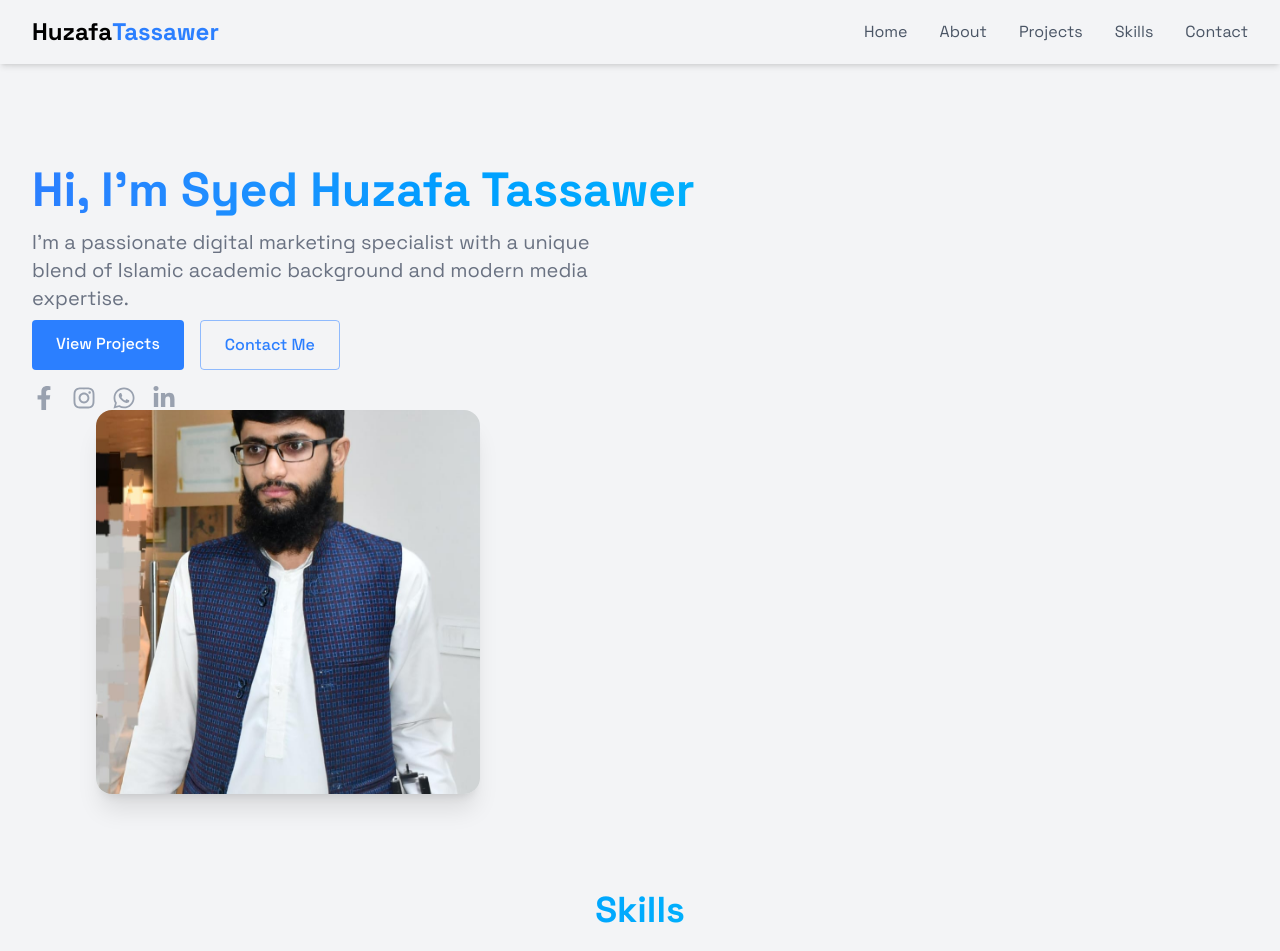
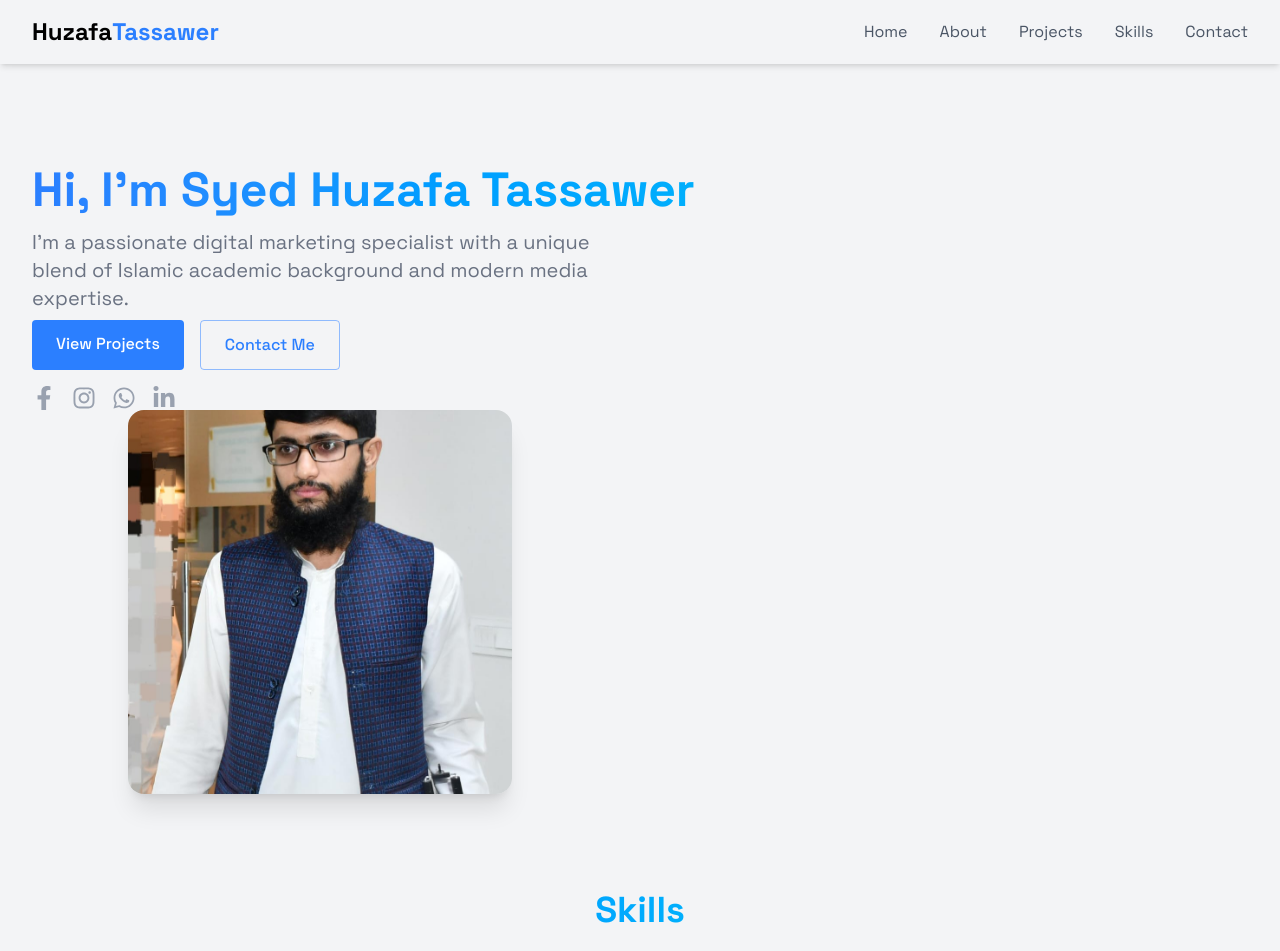
Before and after one commit to veiledcoder/huzafa-tassawer, a React (Vite) app: page / in a window 1280 px wide. Shown: the top 951 px of the page. Built offline with nearby package versions, Linux system fonts and the light colour scheme.

Commit message:
yaaaaaaaaaaaaaaaaaaar

```diff
--- a/src/components/sections/Home.jsx
+++ b/src/components/sections/Home.jsx
@@ -75,7 +75,7 @@ export const Home = () => {
 
       {/* Right Side - Image */}
       <motion.div
-        className="flex-1 max-w-xs sm:max-w-sm md:max-w-md lg:max-w-lg justify-center items-center pt-12 pl-16 pr-0 pb-12 mb-0 gap-x-0 md:pt-0"
+        className="flex-1 max-w-xs sm:max-w-sm md:max-w-md lg:max-w-lg justify-center items-center pt-12 pl-24 pr-0 pb-12 mb-0 gap-x-0 md:pt-0"
         initial={{ opacity: 0, x: 50 }}
         animate={{ opacity: 1, x: 0 }}
         transition={{ duration: 0.8, delay: 0.2 }}
```
